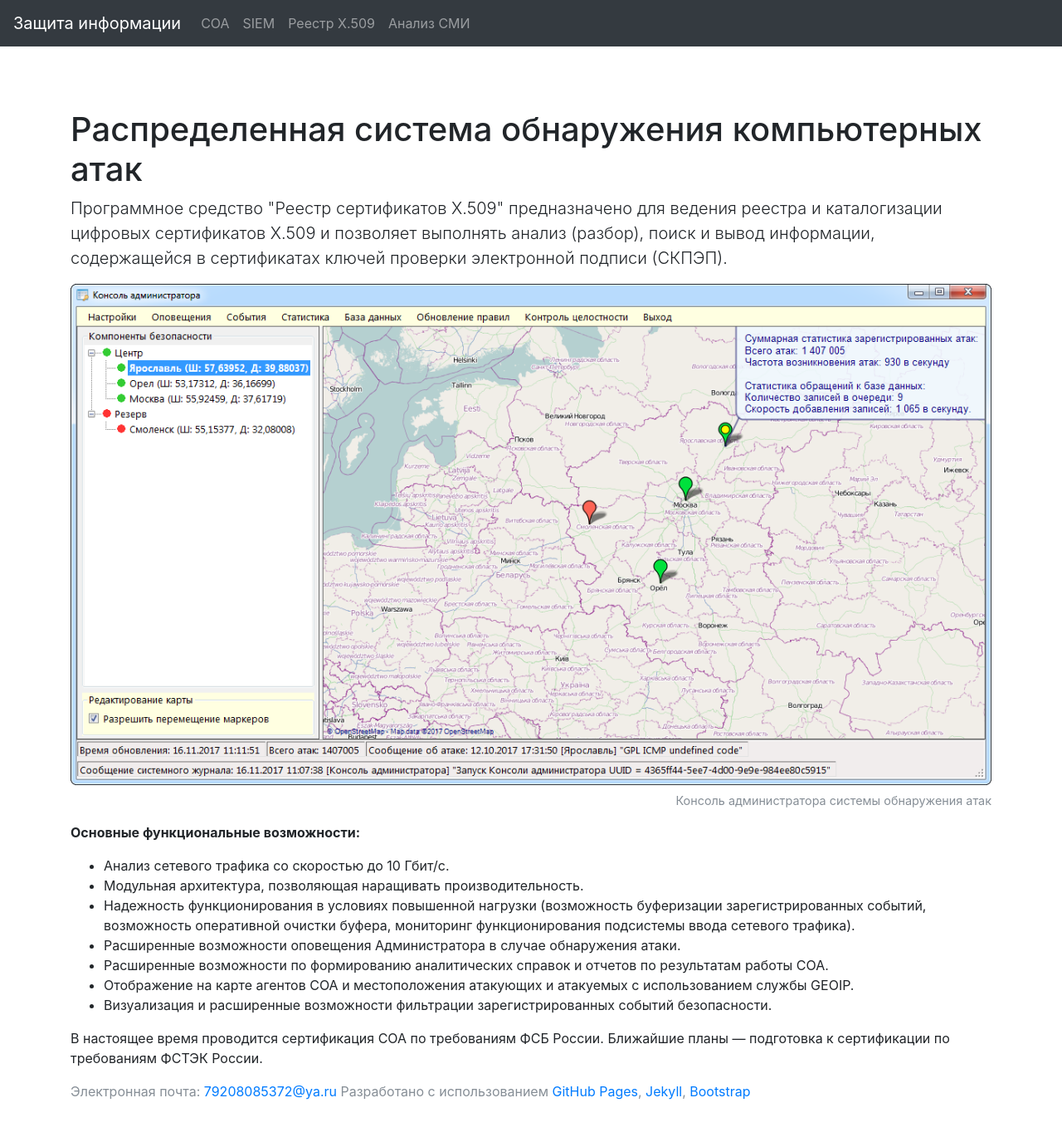
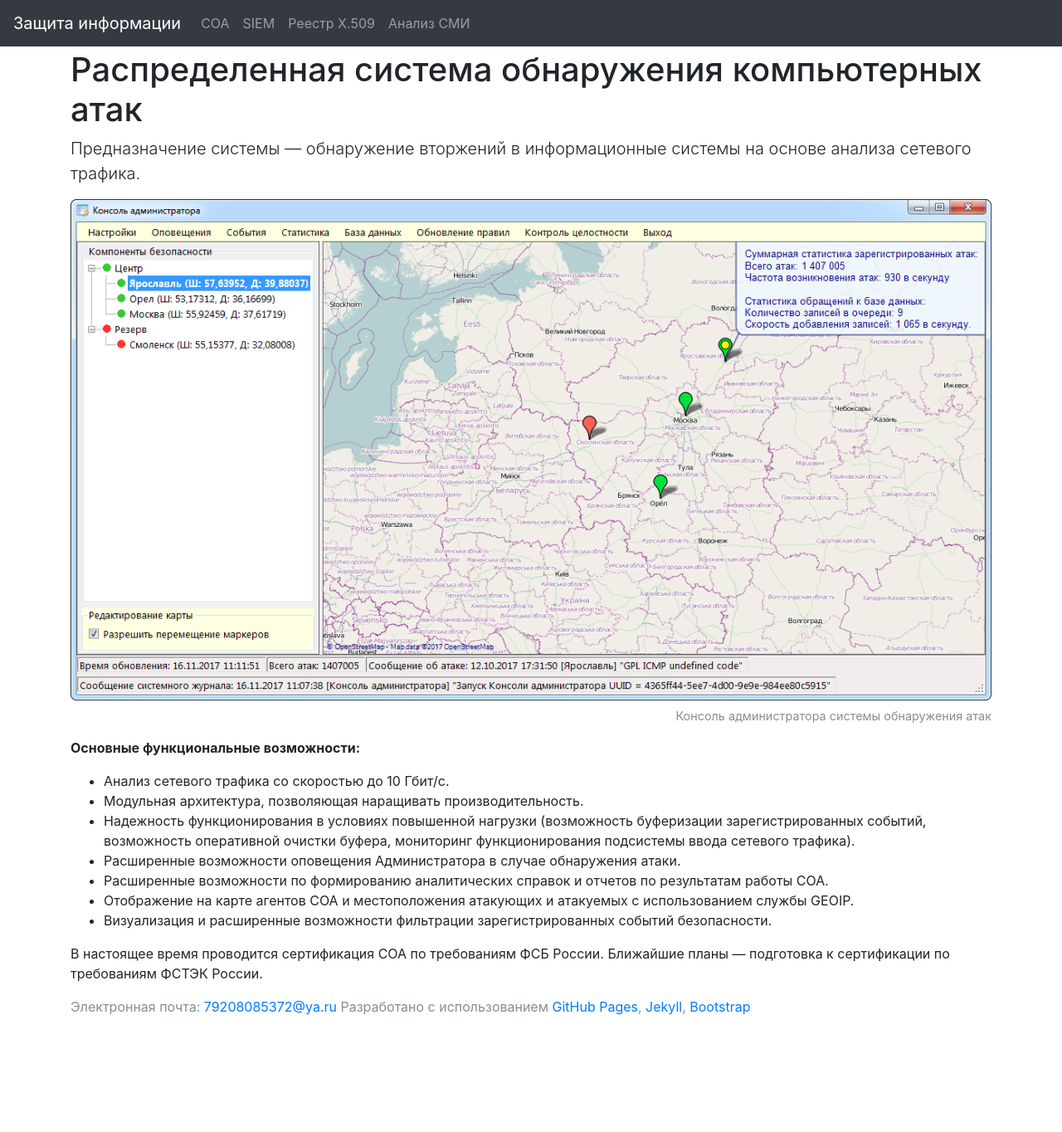
Before and after one commit to fisher85/fisher85.github.io, a Jekyll site: the page built from soa.html, in a window 1280 px wide and 1387 px high. Shown: the top 1364 px of the window at 83% size. Built offline with Jekyll 4.4.1, drawn with Linux system fonts in a browser that asks for light colours; nearby versions of some CDN libraries.

Commit message:
Jekyll 18

```diff
--- a/_layouts/default.html
+++ b/_layouts/default.html
@@ -16,14 +16,8 @@
   </head>
 
   <body>
-    <style>
-      body {
-        min-height: 75rem;
-        padding-top: 4.5rem;
-      }
-    </style>
 
-    <nav class="navbar navbar-expand-md navbar-dark bg-dark fixed-top">
+  <nav class="navbar navbar-expand-md navbar-dark bg-dark fixed-top">
       <a class="navbar-brand" href="index.html">Защита информации</a>
       <button class="navbar-toggler" type="button" data-toggle="collapse" data-target="#navbarsExampleDefault" aria-controls="navbarsExampleDefault" aria-expanded="false" aria-label="Toggle navigation">
         <span class="navbar-toggler-icon"></span>
--- a/soa.html
+++ b/soa.html
@@ -4,7 +4,7 @@ title: Система обнаружения атак
 ---
 
       <h1>Распределенная система обнаружения компьютерных атак</h1>
-      <p class="lead">Программное средство "Реестр сертификатов X.509" предназначено для ведения реестра и каталогизации цифровых сертификатов X.509 и позволяет выполнять анализ (разбор), поиск и вывод информации, содержащейся в сертификатах ключей проверки электронной подписи (СКПЭП).</p>
+      <p class="lead">Предназначение системы &mdash; обнаружение вторжений в информационные системы на основе анализа сетевого трафика.</p>
 
       <figure class="figure">
         <img src="images/soa/sshot-3.png" class="figure-img img-fluid" alt="Консоль администратора системы обнаружения атак">
```
